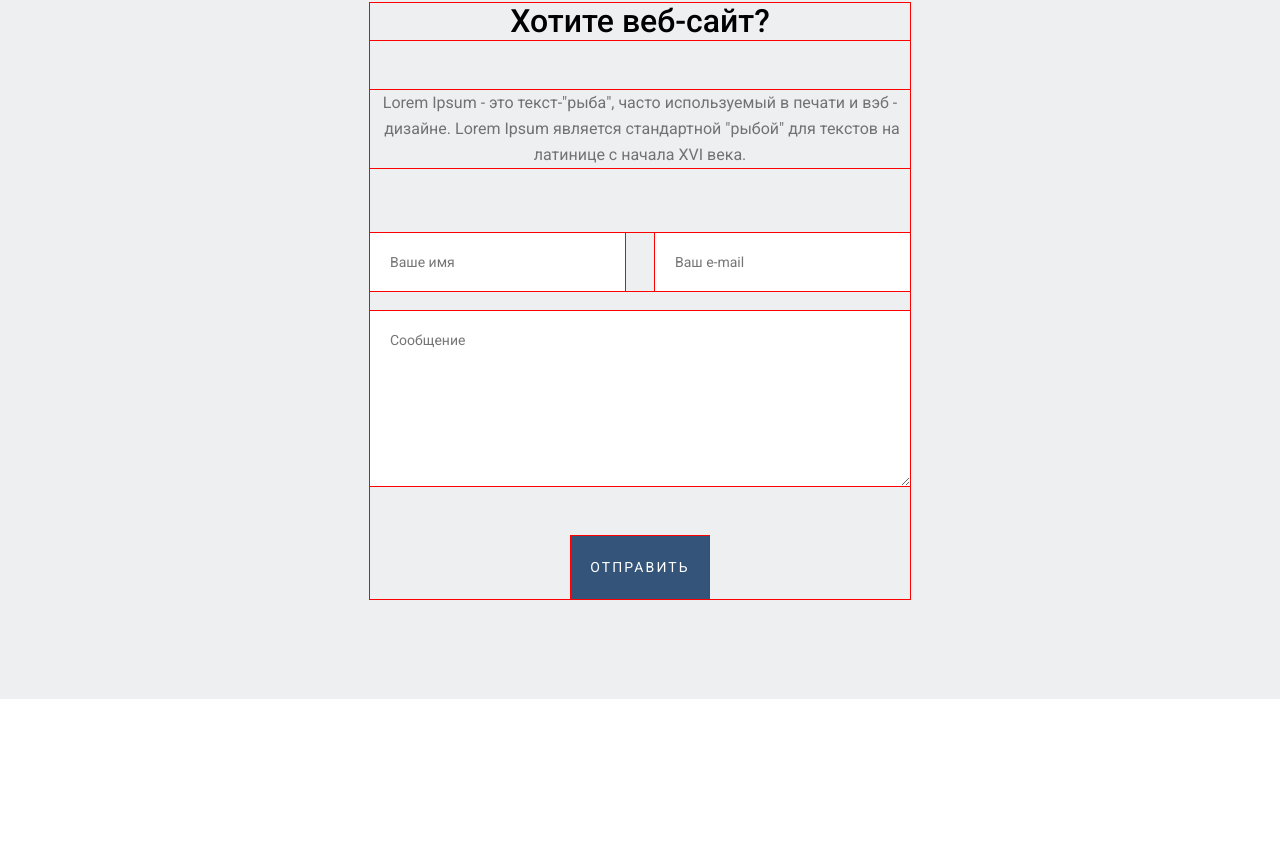
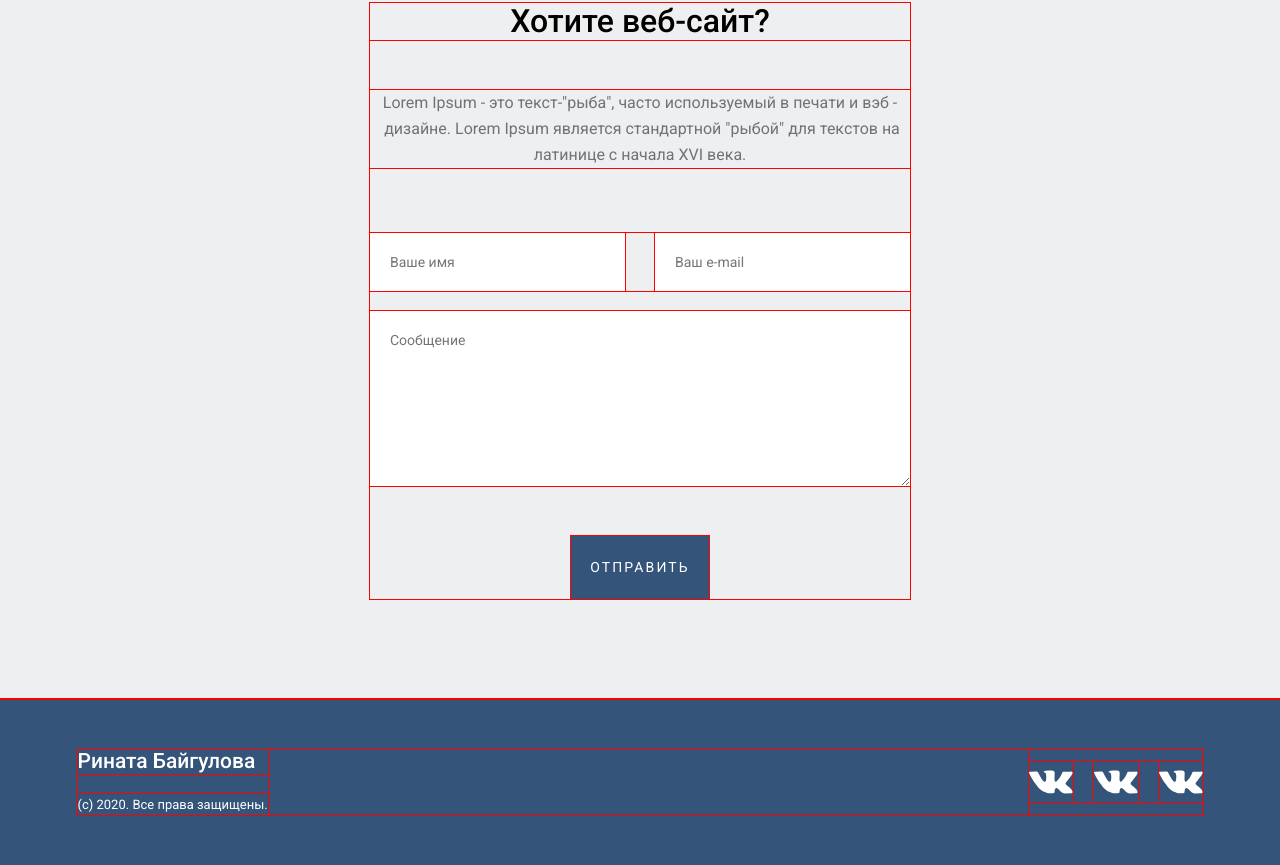
Before and after one commit to Rinata0912/-design-and-layout, a plain HTML site: page index.html in a window 1280 px wide. Shown: the part 3495-4360 px from the top of the page. Before the commit the page ends 4194 px from the top, so only its background shows below. Drawn offline with Linux system fonts and the light colour scheme.

Commit message:
feat:added footer

```diff
--- /dev/null
+++ b/blocks/footer/__author/footer__author.css
@@ -0,0 +1,7 @@
+.footer__author {
+  margin: 0 0 20px;
+  font-weight: 500;
+  font-size: 21px;
+  line-height: 25px;
+  color: #fff;
+}
--- /dev/null
+++ b/blocks/footer/__column/footer__column.css
@@ -0,0 +1,5 @@
+.footer__column {
+  display: flex;
+  flex-direction: column;
+  justify-content: center;
+}
--- /dev/null
+++ b/blocks/footer/__columns/footer__columns.css
@@ -0,0 +1,6 @@
+.footer__columns {
+  max-width: 1125px;
+  margin: 0 auto;
+  display: flex;
+  justify-content: space-between;
+}
--- /dev/null
+++ b/blocks/footer/__contacts/footer__contacts.css
@@ -0,0 +1,7 @@
+.footer__contacts {
+  list-style: none;
+  padding-left: 0;
+  display: flex;
+  margin: 0;
+
+}
--- /dev/null
+++ b/blocks/footer/__copyright/footer__copyright.css
@@ -0,0 +1,7 @@
+.footer__copyright {
+  margin: 0;
+  font-weight: normal;
+  font-size: 13px;
+  line-height: 21px;
+  color: #fff;
+}
--- /dev/null
+++ b/blocks/footer/__item-icon/footer__item-icon.css
@@ -0,0 +1,3 @@
+.footer__item-icon {
+  display: block;
+}
--- /dev/null
+++ b/blocks/footer/__item/footer__item.css
@@ -0,0 +1,7 @@
+.footer__item {
+  margin-right: 21px;
+}
+
+.footer__item:last-child {
+  margin-right: 0;
+}
--- /dev/null
+++ b/blocks/footer/footer.css
@@ -0,0 +1,12 @@
+@import url(./__columns/footer__columns.css);
+@import url(./__column/footer__column.css);
+@import url(./__author/footer__author.css);
+@import url(./__contacts/footer__contacts.css);
+@import url(./__copyright/footer__copyright.css);
+@import url(./__item/footer__item.css);
+@import url(./__item-icon/footer__item-icon.css);
+
+.footer {
+  background-color: #34547A;
+  padding: 50px 0;
+}
--- a/index.html
+++ b/index.html
@@ -151,6 +151,21 @@
         </form>
       </section>
     </main>
+    <footer class="footer">
+      <div class="footer__columns">
+        <div class="footer__column">
+          <p class="footer__author">Рината Байгулова</p>
+          <p class="footer__copyright">(с) 2020. Все права защищены.</p>
+        </div>
+        <div class="footer__column">
+          <ul class="footer__contacts">
+            <a class="footer__item" href="#"><li><img src="./images/footer-icon.svg" alt="логотип" class="footer__item-icon"></li></a>
+            <a class="footer__item" href="#"><li><img src="./images/footer-icon.svg" alt="логотип" class="footer__item-icon"></li></a>
+            <a class="footer__item" href="#"><li><img src="./images/footer-icon.svg" alt="логотип" class="footer__item-icon"></li></a>
+          </ul>
+        </div>
+      </div>
+    </footer>
   </div>
 </body>
 </html>
--- a/pages/index.css
+++ b/pages/index.css
@@ -10,6 +10,7 @@
 @import url(../blocks/clients/clients.css);
 @import url(../blocks/feedback/feedback.css);
 @import url(../blocks/form/form.css);
+@import url(../blocks/footer/footer.css);
 
 * {
   outline: 1px solid red;
```
Also changed, not shown: images/footer-icon.svg (added).
